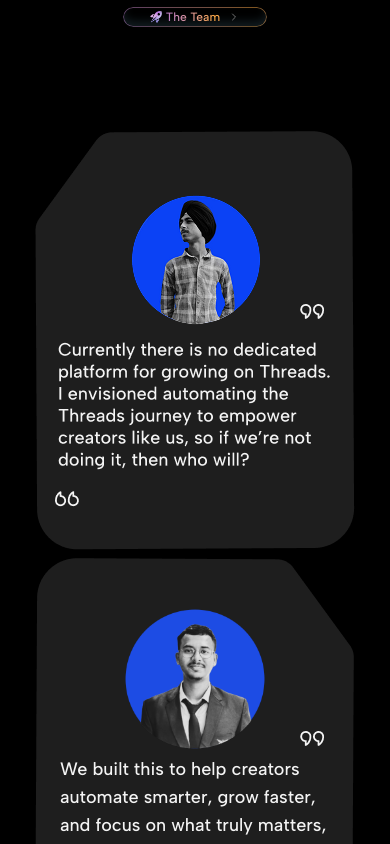
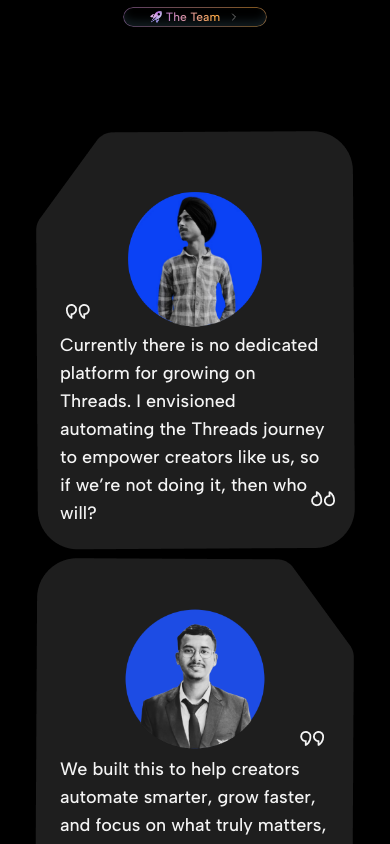
Before and after one commit to gurwnx222/Nemesis-Ai, a Next.js app: page / in a window 390 px wide. Shown: the part 3300-4144 px from the top of the page. Built offline with nearby package versions, Linux system fonts and the light colour scheme; a web font is replaced by a local one.

Commit message:
Fix : The blur and feature layout

```diff
--- a/app/components/Feature.jsx
+++ b/app/components/Feature.jsx
@@ -60,7 +60,7 @@ const Feature = () => {
 
         {/* <!-- Row 2: Wide Right --> */}
         <div className="grid gird-cols-1 md:grid-cols-[1fr_2fr] border-x-2 border-b-2 border-[#9F9F9F]">
-          <div className="border-r-2 border-[#9F9F9F]">
+          <div className="border-b-2 md:border-b-0 md:border-r-2 border-[#9F9F9F]">
             <div className="relative flex gap-1.5 h-[400px] w-full  flex-col items-center justify-center overflow-hidden rounded-lg   bg-transparent ">
               <div className="z-10  text-white m-7 mt-50">
                 <Image src={vector2} alt="vector -2" />
--- a/app/components/Team.jsx
+++ b/app/components/Team.jsx
@@ -7,6 +7,7 @@ import gurwinder from '@/public/images/gurwinder.png';
 import image1 from '@/public/images/image1.png';
 import image2 from '@/public/images/image2.png';
 import yash from '@/public/images/yash.png';
+
 import rocket from '@/public/rocket.png';
 
 import { AnimatedGradientTextDemo } from './AnimatedGradientTextDemo';
@@ -40,14 +41,25 @@ const Team = () => {
           </div>
           {/* Box-2 */}
           <div className="relative w-[330px] h-[300px] rounded-[50px] left-[18%] -top-10 p-7 z-10 bg-[#1E1E1E] flex flex-col justify-center ">
-            {/* Box-1 */}
-
             <Image src={gurwinder} alt="gurwinder" />
           </div>
         </div>
         {/* For mObile View */}
         <div className="lg:hidden relative flex flex-col items-center justify-center mt-26 gap-2">
-          <Image src={cardGurwinder} alt="card" />
+          <div className="mx-auto flex justify-center items-center ">
+            <Image src={cardSkeleton} alt="card" className="scale-x-[-1]" />
+            <Image
+              src={gurwinder}
+              alt="yash"
+              className=" absolute w-44 mx-auto  top-10"
+            />
+            <div className=" absolute font-medium  text-lg top-50 mx-7 text-[#F4F4F4]">
+              Currently there is no dedicated platform for growing on Threads. I
+              envisioned automating the Threads journey to empower creators like
+              us, so if we’re not doing it, then who will?
+            </div>
+          </div>
+
           <div className="mx-auto flex justify-center items-center">
             <Image src={cardSkeleton} alt="card" />
             <Image
```
